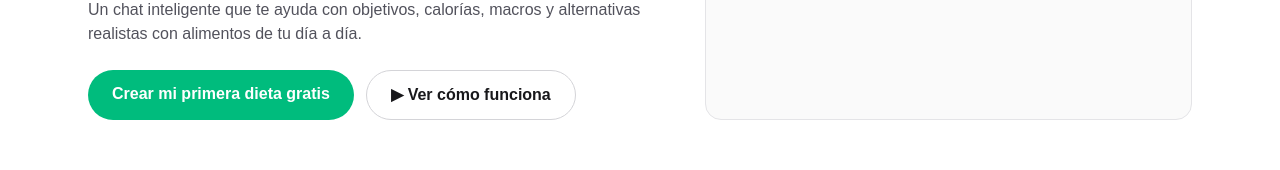
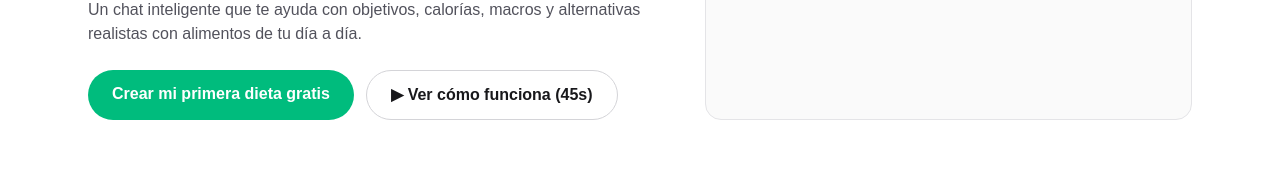
Before and after one commit to malogomez90/nutrimerca, a Next.js app: page / in a window 1280 px wide. Shown: the part 431-601 px from the top of the page. Built offline with nearby package versions, Linux system fonts and the light colour scheme; no server answers; the database is empty.

Commit message:
feat: activar CTA ver como funciona con ancla a seccion

```diff
--- a/src/app/page.tsx
+++ b/src/app/page.tsx
@@ -193,9 +193,12 @@ export default function Home() {
             >
               Crear mi primera dieta gratis
             </a>
-            <button className="rounded-full border border-zinc-300 px-6 py-3 font-semibold">
-              ▶ Ver cómo funciona
-            </button>
+            <a
+              href="#como-funciona"
+              className="rounded-full border border-zinc-300 px-6 py-3 font-semibold"
+            >
+              ▶ Ver cómo funciona (45s)
+            </a>
           </div>
         </div>
         <div className="rounded-2xl border border-zinc-200 bg-zinc-50 p-5">
```
